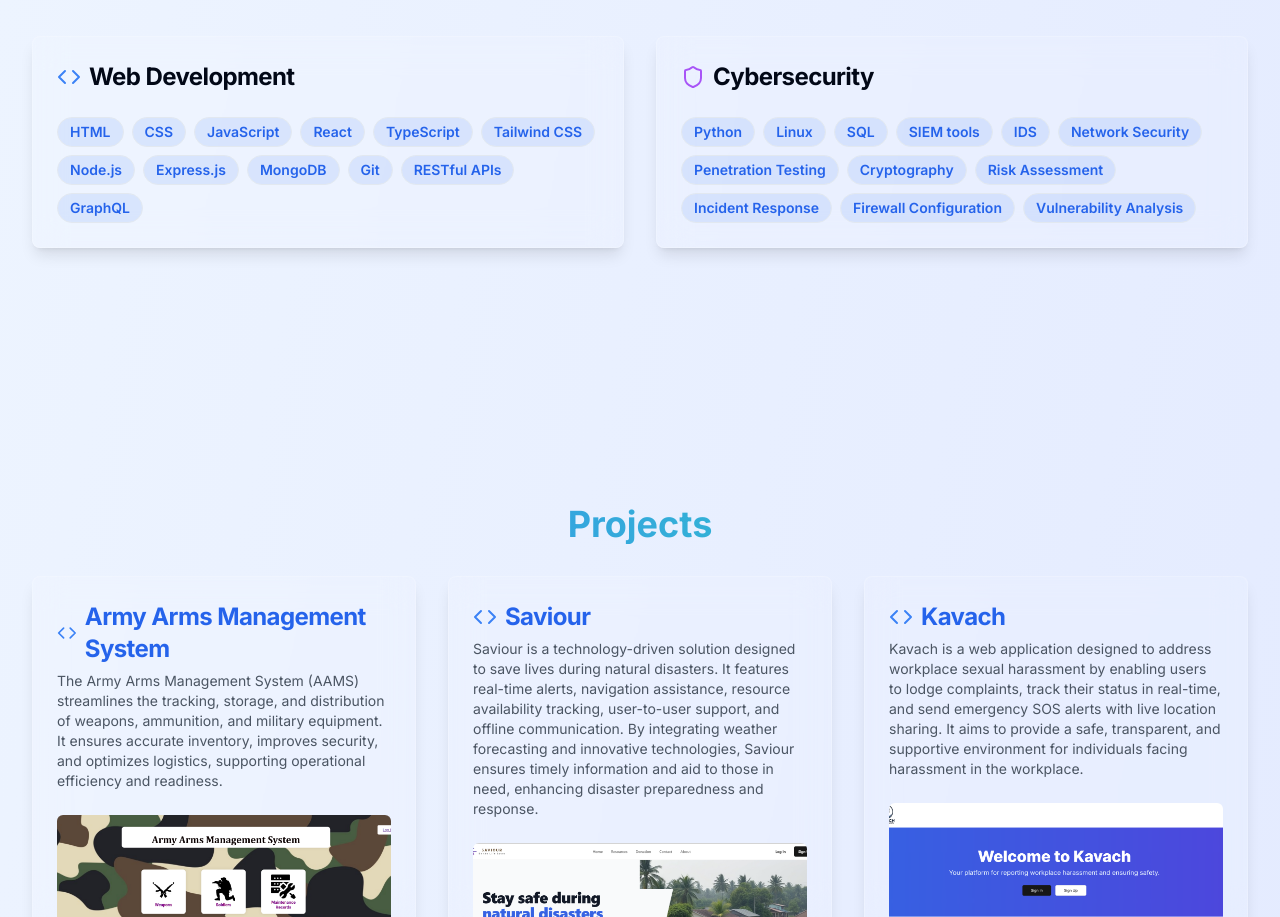
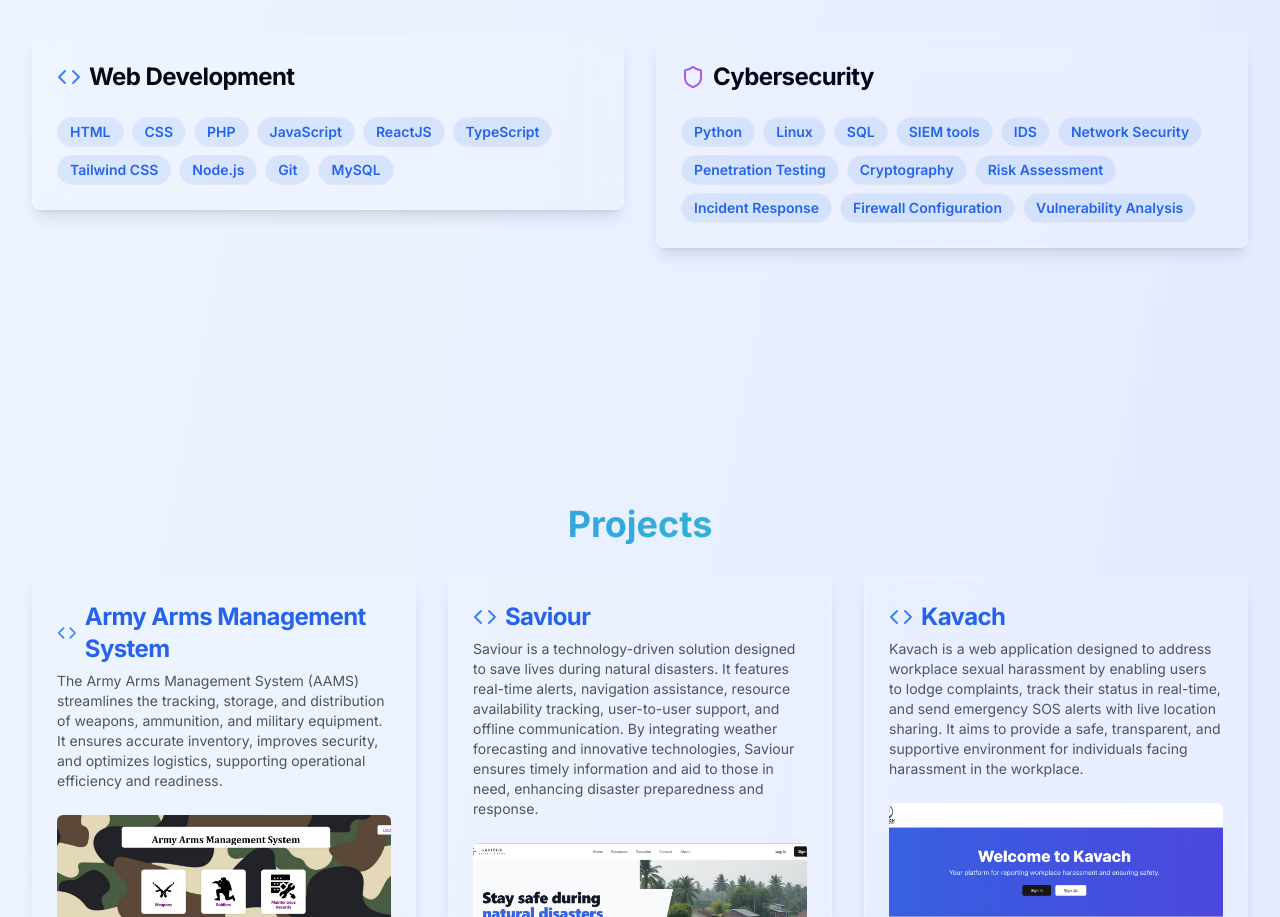
Before and after one commit to vikrantwiz02/portfolio, a Next.js app: page / in a window 1280 px wide. Shown: the part 1816-2733 px from the top of the page. Built offline with nearby package versions, Linux system fonts and the light colour scheme.

Commit message:
saviour link uploaded

```diff
--- a/src/components/Projects.tsx
+++ b/src/components/Projects.tsx
@@ -21,7 +21,7 @@ const projects = [
     image: '/Saviour.png?height=200&width=300',
     tags: ['TypeScript', 'JavaScript', 'Tailwind CSS'],
     github: 'https://github.com/vikrantwiz02/SAVIOUR',
-    live: 'https://cybersecurity-dashboard-demo.com',
+    live: 'https://drive.google.com/file/d/11MtDJCIcEl4Fgp5eM4wybGQ0oZBjyUvH/view?usp=sharing',
     type: 'web',
   },
   {
--- a/src/components/Skills.tsx
+++ b/src/components/Skills.tsx
@@ -5,8 +5,8 @@ import { Card, CardContent, CardHeader, CardTitle } from '@/components/ui/card'
 import { Code, Shield } from 'lucide-react'
 
 const webDevSkills = [
-  'HTML', 'CSS', 'JavaScript', 'React', 'TypeScript', 'Tailwind CSS',
-  'Node.js', 'Express.js', 'MongoDB', 'Git', 'RESTful APIs', 'GraphQL'
+  'HTML', 'CSS', 'PHP', 'JavaScript', 'ReactJS', 'TypeScript', 'Tailwind CSS',
+  'Node.js', 'Git', 'MySQL'
 ]
 
 const cyberSecuritySkills = [
```
